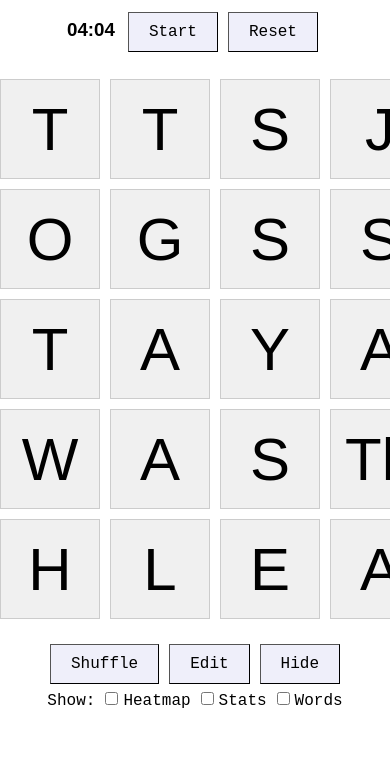
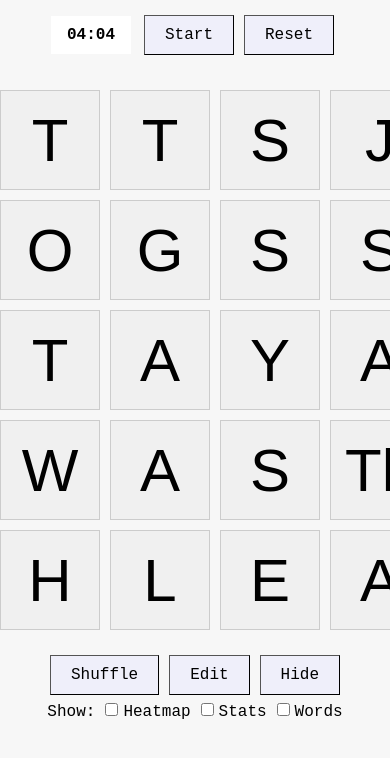
Before and after one commit to hoshmn/gobble, a React (Create React App) app: page / in a window 390 px wide. Shown: the top 758 px of the page. Built offline with nearby package versions, Linux system fonts and the light colour scheme.

Commit message:
feat: style playing mode

```diff
--- a/src/App.css
+++ b/src/App.css
@@ -1,4 +1,21 @@
+html,
+body,
+#root {
+  height: 100%;
+  margin: 0;
+  padding: 0;
+}
 .App {
+  background: #f0f0f080;
+    transition: all 0.5s;
+    height: 100vh;
+  }
+
+  .App.playing {
+    background: #2b3c51;
+  }
+
+  .wrapper {
   text-align: center;
   font-family: Arial, sans-serif;
   max-width: 600px;
@@ -16,8 +33,9 @@
 }
 
 .cell {
+  box-sizing: border-box;
+    position: relative;
   background-color: #f0f0f0;
-  box-sizing: border-box;
   border: 1px solid #ccc;
   padding: 20px;
   font-size: 60px;
@@ -28,11 +46,14 @@
   height: 100px;
     width: 100px;
   cursor: pointer;
-  transition: background-color 0.2s;
+  transition: background-color 0.3s;
   user-select: none;
   }
 
-  .cell.selected {
+.App.playing .cell {
+  background-color: #d4e9ff;
+}
+.cell.selected {
     background-color: #b3d9ff !important;
 }
 
@@ -45,15 +66,20 @@
 }
 
 .board.solution-hovered .cell.hovered.first {
-  border-width: 6px;
+  border-width: 4px;
+    border-color: black;
   }
 
   .board.solution-hovered .cell.hovered.last {
-    border-color: black;
+    border-width: 6px;
 }
 .timer h3 {
+  background: white;
+    font-family: monospace;
+    font-size: 16px;
+    padding: 10px 16px;
   display: inline-block;
-  padding-right: 8px;
+  margin-right: 8px;
 }
 button {
   margin-top: 20px;
@@ -67,7 +93,7 @@ canvas {
 }
 
 @media screen and (max-width: 899px) {
-  .App {
+  .wrapper {
     margin: auto;
   }
 }
--- a/src/App.js
+++ b/src/App.js
@@ -69,6 +69,7 @@ function App() {
   };
 
   const shuffleDie = (index) => {
+    if (isTimerRunning) return;
     const newBoard = [...board];
     const { die, active: oldActive } = newBoard[index];
     // there's only one value, don't get stuck in a loop
@@ -83,7 +84,8 @@ function App() {
     solveBoard(newBoard);
   };
 
-  const handleClick = (index) => {
+  const handleDieClick = (index) => {
+    if (isTimerRunning) return;
     if (selectedIndex === null) {
       setSelectedIndex(index);
     } else {
@@ -327,12 +329,13 @@ function App() {
     const opacity = maxUsage ? usage / maxUsage : 0;
 
     return {
-      backgroundColor: `rgba(255, 214, 24, ${opacity})`,
+      backgroundColor: !!opacity ? `rgba(255, 214, 24, ${opacity})` : "#f0f0f0",
     };
   };
 
   return (
-    <div className="App">
+    <div className={`App ${isTimerRunning ? " playing" : ""}`}>
+      <div className="wrapper">
         <div className="timer">
           <h3>{timeStringFromSeconds(time)}</h3>
           <button onClick={toggleTimer}>
@@ -342,14 +345,16 @@ function App() {
         </div>
         {/* Board and Canvas */}
         <div className="board-container">
-        <div className={`board ${!!hoveredWordPath ? "solution-hovered" : ""}`}>
+          <div
+            className={`board ${!!hoveredWordPath ? "solution-hovered" : ""}`}
+          >
             {board.map((cell, index) => (
               <div
                 key={index}
                 className={getCellClasses(index)}
                 style={getCellStyle(index)}
                 onDoubleClick={() => shuffleDie(index)}
-              onClick={() => handleClick(index)}
+                onClick={() => handleDieClick(index)}
               >
                 {!hideLetters && cell.active}
               </div>
@@ -479,6 +484,7 @@ function App() {
           </div>
         )}
       </div>
+    </div>
   );
 }
 
```
Lines whose indentation alone changed are shown as unchanged.
